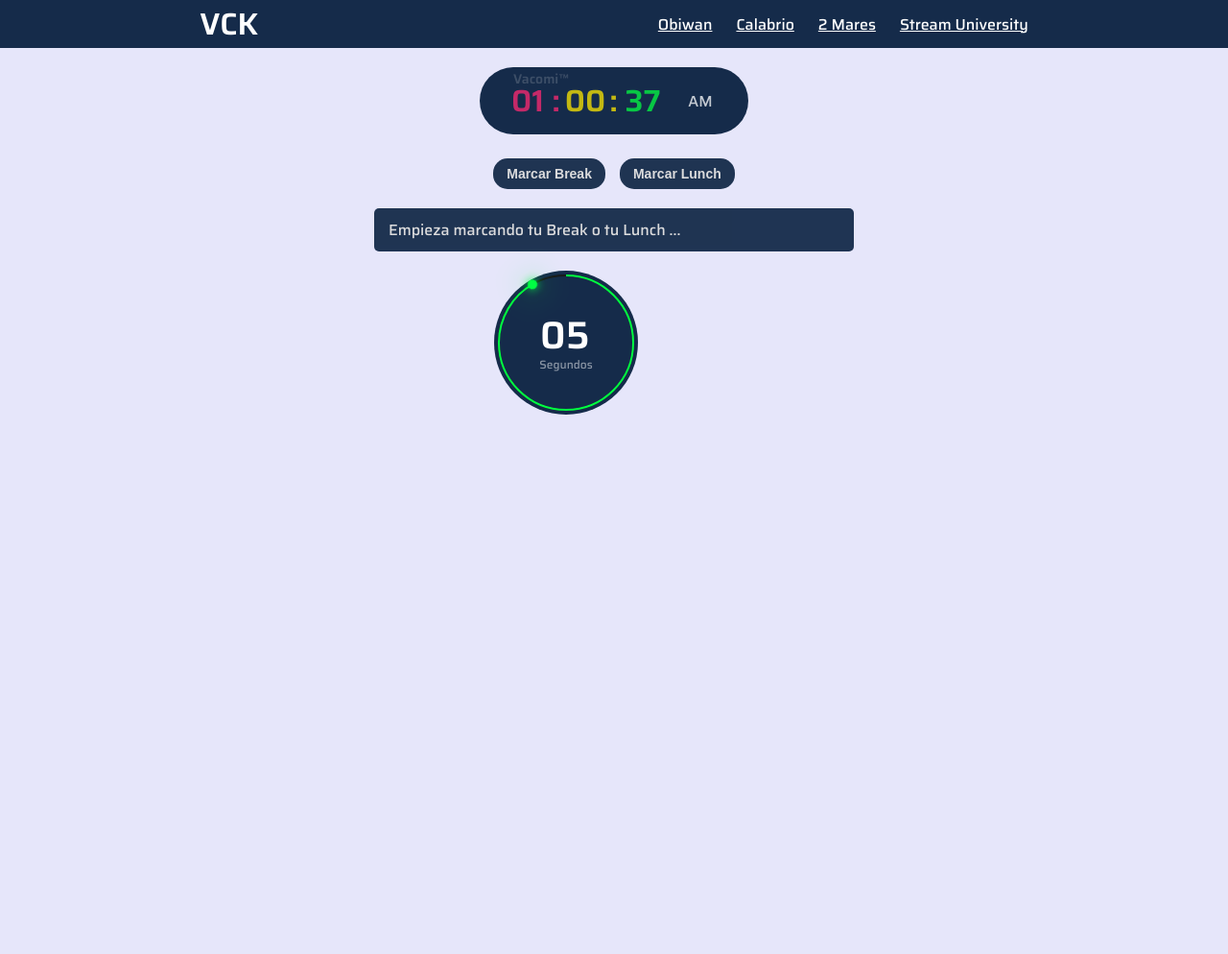
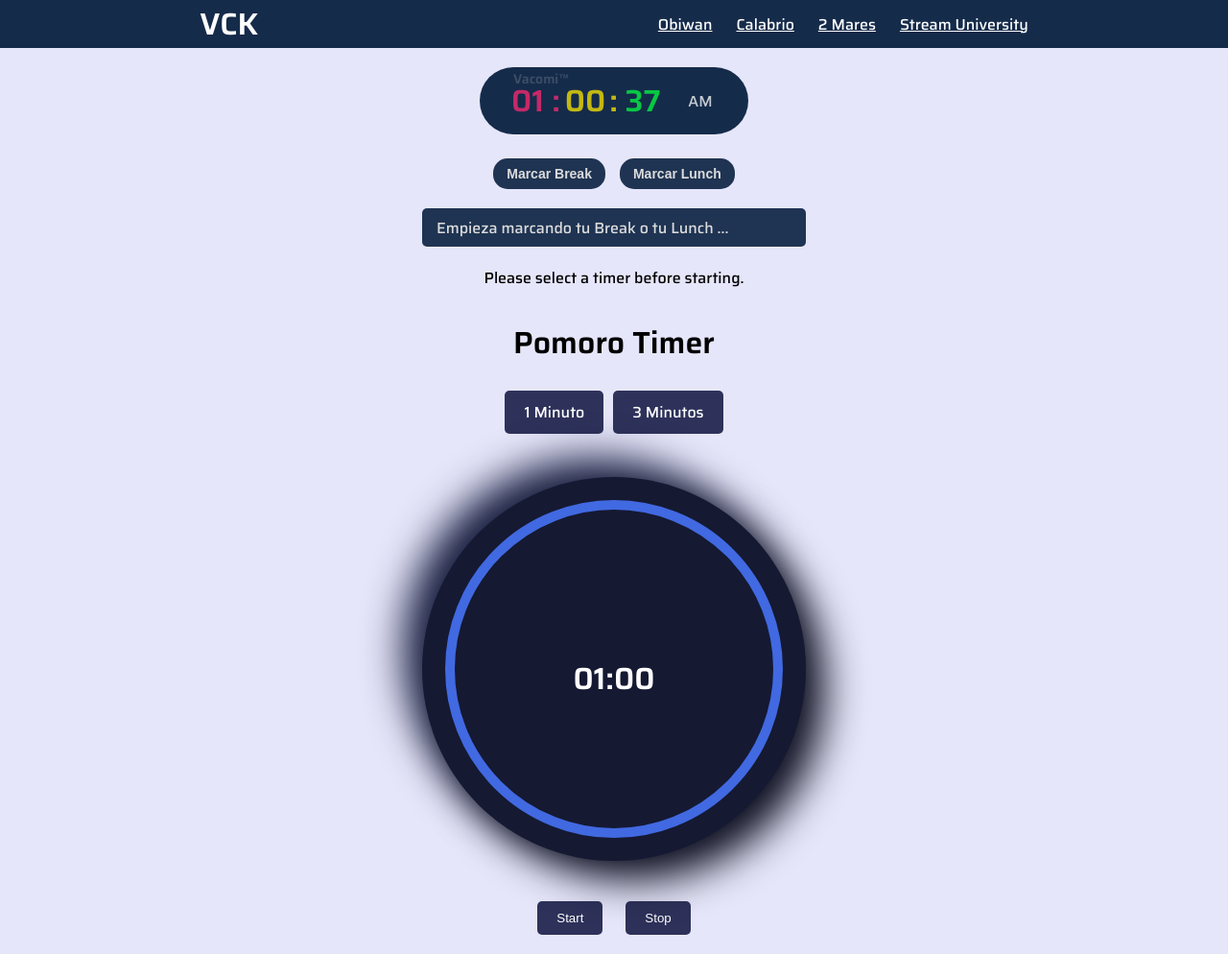
Before and after one commit to Vacomi/Konectahora, a plain HTML site: page index.html in a window 1280 px wide. Shown: the whole page at 96% size. Before the commit the page ends 800 px from the top, so only its background shows below. Drawn offline with Linux system fonts and the light colour scheme.

Commit message:
Contador simple con botones v1 Relojito

```diff
--- a/app.js
+++ b/app.js
@@ -107,3 +107,96 @@ elements.btnLunch.addEventListener('click', () => handleMarking('Lunch'));
 // Iniciar el reloj y la UI
 setInterval(updateClock, 1000);
 resetUI(); // Llama para establecer el estado inicial
+
+// Temporizador
+// let pomodoro = document.getElementById('pomodoro-timer');
+let short = document.getElementById('short-timer');
+let long = document.getElementById('long-timer');
+let timers = document.querySelectorAll('.timer-display');
+let shortBreak = document.getElementById('short-break');
+let longBreak = document.getElementById('long-break');
+let startBtn = document.getElementById('start');
+let stopBtn = document.getElementById('stop');
+let timerMsg = document.getElementById('timer-message');
+let button = document.querySelector('.boton');
+
+let currentTimer = null;
+let myInterval = null;
+
+//
+function showDefaultTimer() {
+    short.style.display = "block";
+    long.style.display = "none";
+}
+
+showDefaultTimer();
+
+function hideAll() {
+    timers.forEach( timer => {
+        timer.style.display = "none";
+    });
+}
+shortBreak.addEventListener("click", () => {
+    hideAll();
+    short.style.display = "block";
+
+    shortBreak.classList.add("active");
+    longBreak.classList.remove("active");
+
+    currentTimer = short;
+});
+
+longBreak.addEventListener("click", () => {
+    hideAll();
+    long.style.display = "block";
+
+    shortBreak.classList.remove("active");
+    longBreak.classList.add("active");
+
+    currentTimer = long;
+});
+
+function startTimer (timerDisplay) {
+    if(myInterval) {
+        clearInterval(myInterval)
+    }
+
+    timerDuration = timerDisplay.getAttribute('data-duration').split(':')[0];
+
+    let durationMiliseconds = timerDuration * 60 * 1000;
+    let endTimestamp = Date.now() + durationMiliseconds;
+    myInterval = setInterval( ()=> {
+        const timeRemaining = new Date(endTimestamp - Date.now());
+
+        if(timeRemaining <= 0 ) {
+            clearInterval(myInterval);
+            timerDisplay.textContent = '00:00';
+
+            const alarm = new Audio("https://www.freespecialeffects.co.uk/soundfx/scifi/electronic.wav");
+             alarm.play();
+        }  else {
+          const minutes = Math.floor(timeRemaining / 60000);
+          const seconds = ((timeRemaining % 60000) / 1000).toFixed(0);
+          const formattedTime = `${minutes}:${seconds
+            .toString()
+            .padStart(2, "0")}`;
+          timerDisplay.textContent = formattedTime;
+        }
+
+    }, 1000 )
+}
+
+startBtn.addEventListener('click', () => {
+    if(currentTimer) {
+        startTimer(currentTimer);
+        timerMsg.style.display = 'none';
+    } else {
+        timerMsg.style.display = 'block';
+    }
+})
+
+stopBtn.addEventListener("click", () => {
+    if(currentTimer) {
+        clearInterval(myInterval)
+    }
+})
--- a/index.html
+++ b/index.html
@@ -36,40 +36,31 @@
 
     <div class="registro" id="registro"></div>
 <!------------------ CONTADORES - CRONÓMETRO ------------------>
-    <div class="card">
-      <div class="temporizador">
-        <div class="dot"></div>
-        <svg>
-          <circle cx="70" cy="70" r="70"></circle>
-          <circle cx="70" cy="70" r="70"></circle>
-        </svg>
-        <div class="numero">
-          <div>
-            <h2>
-              <span>0</span>
-              <span>1</span>
-              <span>2</span>
-              <span>3</span>
-              <span>4</span>
-              <span>5</span>
-            </h2>
-            <h2>
-              <span>0</span>
-              <span>1</span>
-              <span>2</span>
-              <span>3</span>
-              <span>4</span>
-              <span>5</span>
-              <span>6</span>
-              <span>7</span>
-              <span>8</span>
-              <span>9</span>
-            </h2>
+    <div id="timer-message">Please select a timer before starting.</div>
+    <div class="contenedor">
+      <h1>Pomoro Timer</h1>
+      <div class="boton-contenedor">
+        <div class="boton" id="short-break">1 Minuto</div>
+        <div class="boton" id="long-break">3 Minutos</div>
+      </div>
+
+      <main>
+        <div class="pomodoro">
+          <div id="short-timer" class="timer-display" data-duration="01:00">
+            <h5 class="time">01:00</h5>
           </div>
-          <p>Segundos</p>
+          <div id="long-timer" class="timer-display" data-duration="03:00">
+            <h5 class="time">03:00</h5>
+          </div>
         </div>
+      </main>
+
+      <div class="botones">
+        <button id="start">Start</button>
+        <button id="stop">Stop</button>
       </div>
-    </div>
+
+    </div> <!-- Fin de contenedor-->
   </main>
   <script src="app.js"></script>
 </body>
--- a/style.css
+++ b/style.css
@@ -170,124 +170,118 @@ body {
 .text-highlight { color: var(--highlight-color); }
 
 /* Temporizador */
-.card {
-  position: relative;
-  width: 250px;
-  height: 250px;
+.contenedor {
+  text-align: center;
+  width: 100%;
+  padding: 10px 0;
 }
-.temporizador {
-  position: relative;
-  background-color: var(--secondary-color);
-  width: 150px;
-  height: 150px;
+
+.timer {
+  display: inline-block;
+  padding: 10px;
+  width: 600px;
+}
+main {
+  width: 25rem;
+  height: 25rem;
   border-radius: 50%;
+  text-align: center;
+  margin: 0 auto;
+  margin-bottom: 2rem;
 }
-.temporizador svg {
-  position: relative;
-  width: 150px;
-  height: 150px;
-  transform: rotate(270deg);
+h5 {
+  font-size: 2rem;
+  margin: 20px auto;
 }
-.temporizador svg circle {
+.boton-contenedor {
+  margin-top: 20px;
+  display: flex;
+  justify-content: center;
+}
+.pomodoro {
+  display: flex;
+  flex-direction: column;
+  justify-content: center;
+  align-items: center;
   width: 100%;
   height: 100%;
-  fill: none;
-  stroke: #191919;
-  stroke-width: 2;
-  transform: translate(5px, 5px);
+  position: relative;
+  margin: 2.5rem 0;
+  text-align: center;
+  border-radius: 50%;
+  background-color: #151932;
+  box-shadow: 20px 20px 42px #0e1021,
+   -20px -20px 42px #1c2244;
 }
-.temporizador svg circle:nth-child(2) {
-  stroke: #00ff43;
-  stroke-dasharray: 440;
-  stroke-dashoffset: 440;
-  animation: animate 60s linear infinite;
+.pomodoro::before {
+  content: "";
+  position: absolute;
+  border: 10px solid royalblue;
+  border-radius: 50%;
+  width: 22rem;
+  height: 22rem;
 }
-@keyframes animate {
-  0% {
-    stroke-dashoffset: 440;
-  }
-  0% {
-    stroke-dashoffset: 0;
-  }
+.contenedor .timer h1 {
+  font-size: 3rem;
+  margin: 20px auto;
 }
-.dot {
-  position: absolute;
-  inset: 5px;
-  /* background-color: #f00; */
-  z-index: 100;
-  border-radius: 50%;
-  animation: animateDot 60s linear infinite;
+.timer {
+  font-size: 5rem;
+  margin: 20px auto;
 }
-.dot::before {
-  content: '';
-  position: absolute;
-  top: -5px;
-  left: 50%;
-  width: 10px;
-  height: 10px;
-  background-color: #00ff43;
-  transform: translate(-50%);
-  border-radius: 50%;
-  box-shadow: 0 0 10px #00ff43,
-  0 0 30px #00ff43;
-}
-@keyframes animateDot {
-  0% {
-    transform: rotate(0deg);
-  }
-  0% {
-    transform: rotate(360deg);
-  }
-}
-.numero {
-  position: absolute;
-  top: 0;
-  left: 0;
-  width: 100%;
-  height: 100%;
+.boton-contendor {
+  margin-top: 20px;
   display: flex;
   justify-content: center;
-  align-items: center;
-  flex-direction: column;
 }
-.numero div {
-  display: flex;
+.boton {
+  background-color: #2e325a;
+  color: #fff;
+  border: none;
+  border-radius: 5px;
+  padding: 10px 20px;
+  margin: 5px;
+  cursor: pointer;
+  transition: all .2s ease-in;
 }
-.numero h2 {
-  display: flex;
-  flex-direction: column;
+.boton:active, .boton:hover {
+  background-color: #020323;
+}
+.hiden {
+  display: block;
+}
+.timer-display {
+  font-size: 5rem;
+  margin-top: 20px;
+  font-weight: bold;
+  color: white;
+}
+.botones {
+  margin-top: 20px;
+}
+#start, #stop {
+  background-color: #2e325a;
   color: #fff;
-  font-weight: 700;
-  font-size: 2.5em;
-  height: 45px;
-  overflow: hidden;
+  border: none;
+  border-radius: 5px;
+  padding: 10px 20px;
+  margin: 10px;
+  cursor: pointer;
+  transition: all .2s ease-in;
 }
-.numero h2 span {
-  height: 50px;
-  line-height: 50px;
-  animation: animateNumber1 60s steps(6) infinite;
+#stop:hover {
+  background-color: tomato;
 }
-@keyframes animateNumber1 {
-  0% {
-    transform: translateY(0px);
-  }
-  100% {
-    transform: translateY(-300px);
-  }
+#start:hover {
+  background-color: #219a52;
 }
-.numero h2:nth-child(2) span {
-  animation: animateNumber2 10s steps(10) infinite;
+#timer--message {
+  color: white;
+  background-color: tomato;
+  display: none;
+  padding: .5rem;
+  font-size: 1rem;
+  text-align: center;
+  border-radius: 1rem;
+
 }
-@keyframes animateNumber2 {
-  0% {
-    transform: translateY(0px);
-  }
-  100% {
-    transform: translateY(-500px);
-  }
-}
-.numero p {
-  font-weight: 300;
-  font-size: 0.75em;
-  color: rgba(255, 255, 255, 0.5);
-}
```
